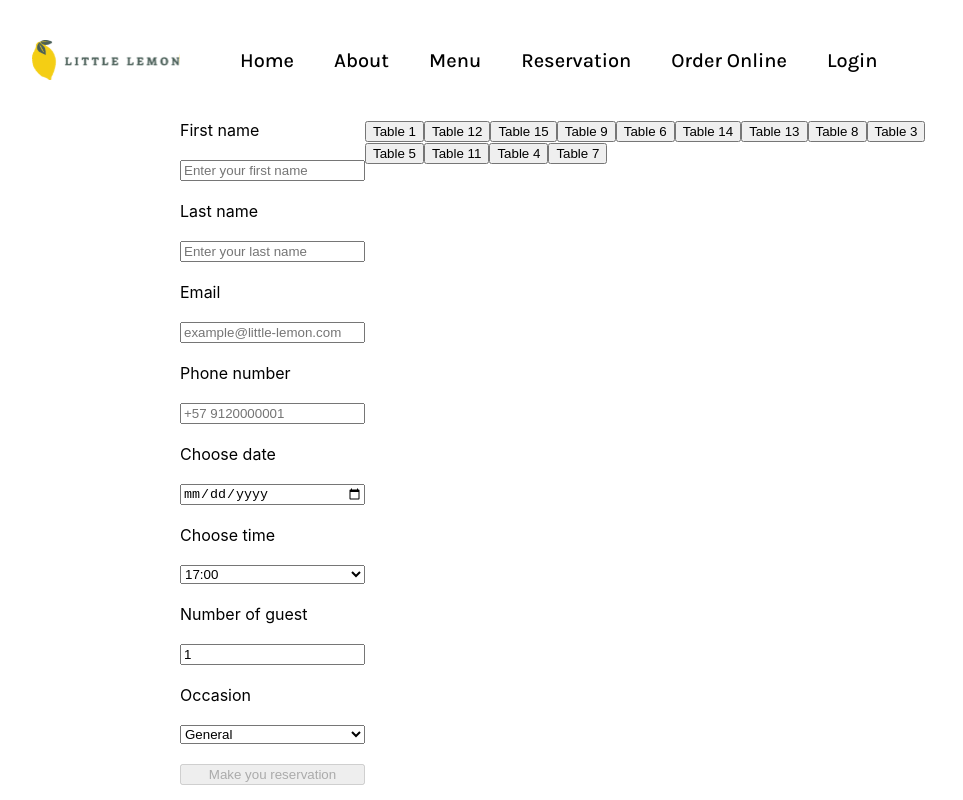
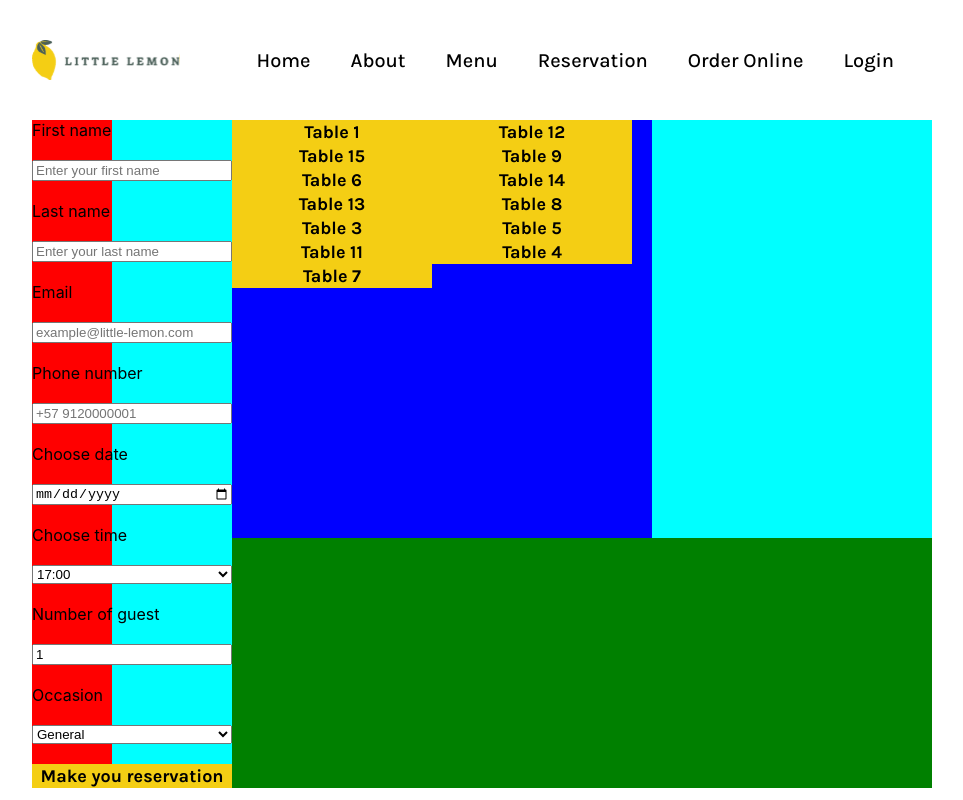
Before and after one commit to juccaicedoac03/little-lemon, a React (Create React App) app: page /reservation in a window 1280 px wide. Shown: the top 800 px of the page, without its empty margins (158-1121 px from the left). Built offline with nearby package versions, Linux system fonts and the light colour scheme; a web font is replaced by a local one.

Commit message:
add first styles

```diff
--- a/public/index.html
+++ b/public/index.html
@@ -5,11 +5,11 @@
     <link rel="icon" href="%PUBLIC_URL%/favicon.ico" />
     <meta name="viewport" content="width=device-width, initial-scale=1" />
     <meta name="theme-color" content="#000000" />
-    <meta
-      name="description"
-      content="Web site created using create-react-app"
-    />
-    <link rel="apple-touch-icon" href="%PUBLIC_URL%/logo192.png" />
+    <meta name="description" content="Little Lemon restaurant web page"/>
+    <meta name="og:title" content="Little Lemon"/>
+    <meta name="og:description" content="Little Lemon restaurant web page"/>
+    <meta name="og:image" content="%PUBLIC_URL%/Logo.svg"/>
+    <link rel="apple-touch-icon" href="%PUBLIC_URL%/Logo.svg" />
     <!--
       manifest.json provides metadata used when your web app is installed on a
       user's mobile device or desktop. See https://developers.google.com/web/fundamentals/web-app-manifest/
@@ -24,7 +24,7 @@
       work correctly both with client-side routing and a non-root public URL.
       Learn how to configure a non-root public URL by running `npm run build`.
     -->
-    <title>React App</title>
+    <title>Little lemon</title>
   </head>
   <body>
     <noscript>You need to enable JavaScript to run this app.</noscript>
--- a/src/App.css
+++ b/src/App.css
@@ -77,6 +77,7 @@ p {
   height: 120px;
   display: flex;
   align-items: center;
+  width: 162px;
 }
 
 .nav {
@@ -84,9 +85,8 @@ p {
   display: flex;
   justify-content: space-between;
   align-items: center;
+  width: 728px;
 }
-
-
 
 .nav ul {
   list-style: none;
--- a/src/App.js
+++ b/src/App.js
@@ -1,13 +1,13 @@
 import React from 'react';
 import './App.css';
 import './styles/Mobile.css';
+import './styles/Booking.css';
 import Header from './components/Header';
 import Nav from './components/Nav';
 import Main from './components/Main';
 import BookingPage from './components/BookingPage';
 import ConfirmedBooking from './components/ConfirmedBooking';
 import Footer from './components/Footer';
-import Logo from './images/Logo.svg';
 import { Route,Routes } from 'react-router-dom';
 import { useNavigate } from "react-router-dom";
 import { submitAPI } from "./api/api";
@@ -22,17 +22,11 @@ function App() {
   }
   return (
     <div className='container'>
-      <header>
-        <meta name="description" content="Little Lemon restaurant web page"/>
-        <meta name="og:title" content="Little Lemon"/>
-        <meta name="og:description" content="Little Lemon restaurant web page"/>
-        <meta name="og:image" content={Logo}/>
-      </header>
       <Header className="header"/>
       <Nav className="nav"/>
       <Routes>
         <Route path='/' element={<Main className="main"/>}/>
-        <Route path='/reservation' element={<BookingPage submitForm={submitForm}/>}/>
+        <Route path='/reservation' element={<BookingPage className="main" submitForm={submitForm}/>}/>
         <Route path='/confirmation' element={<ConfirmedBooking/>}/>
       </Routes>
       <Footer className="footer"/>
--- a/src/components/BookingForm.js
+++ b/src/components/BookingForm.js
@@ -128,7 +128,7 @@ const BookingForm = (props) => {
     };
 
     return (
-        <form onSubmit={handleSubmit} style={{display: "grid", maxWidth: "200px", gap: "20px"}}>
+        <form onSubmit={handleSubmit} className={props.className} style={{display: "grid", maxWidth: "200px", gap: "20px"}}>
             <label htmlFor="firstname">First name</label>
             <input type="text" id="firstname" name="firstname" value={name} placeholder="Enter your first name" onChange={(e)=>{setName(e.target.value)}} onBlur={handleNameBlur} required arial-label="Enter first name"/>
             {!isNameValid && (<div className="error">Please enter a first name</div>)}
--- a/src/components/BookingPage.js
+++ b/src/components/BookingPage.js
@@ -117,11 +117,13 @@ const BookingPage = (props) => {
     }*/
 
     return (
-        <>
-        <BookingForm options={options} dispatch={dispatch} submitForm={props.submitForm}/>
-        <BookingSlots elements={options.tables[options.selectedTime]} isReserved={false} options={options} dispatch={dispatch}/>
-        <BookingSlots elements={ getReservations(options.selectedTables)} isReserved={true} options={options} dispatch={dispatch}/>
-        </>
+        <main className={props.className}>
+            <div className="bookingContainer">
+                <BookingForm className="form" options={options} dispatch={dispatch} submitForm={props.submitForm}/>
+                <BookingSlots className="tables" elements={options.tables[options.selectedTime]} isReserved={false} options={options} dispatch={dispatch}/>
+                <BookingSlots className="reservations" elements={ getReservations(options.selectedTables)} isReserved={true} options={options} dispatch={dispatch}/>
+            </div>
+        </main>
     )
 }
 
--- a/src/components/BookingSlots.js
+++ b/src/components/BookingSlots.js
@@ -24,7 +24,7 @@ const BookingSlots = (props) => {
     };
 
     return (
-        <div id='bookingSlots'>
+        <div className={props.className} id='bookingSlots'>
         {(props.elements) && props.elements.map((element,index)=>{
             return (
                 <Button key={index} value={element} label={element} isSelected={ isSelected(props,element) } onClick={handleClick} />
--- /dev/null
+++ b/src/styles/Booking.css
@@ -0,0 +1,25 @@
+.bookingContainer {
+    background-color: aqua;
+    width: 100%;
+    display: grid;
+    grid-template-areas:
+        'form tables'
+        'form reservations';
+}
+
+.form {
+    grid-area: form;
+    width: 40%;
+    background-color: red;
+}
+
+.tables {
+    background-color: blue;
+    grid-area: tables;
+    width: 60%;
+}
+
+.reservations {
+    background-color: green;
+    grid-area: reservations;
+}
--- a/src/styles/Mobile.css
+++ b/src/styles/Mobile.css
@@ -71,6 +71,10 @@
 
   #hamburguer{
     z-index: 3;
+  }
+
+  .nav {
+    width: 100%;
   }
 
   .nav ul {
```
Also changed, not shown: public/Logo.svg (added).
